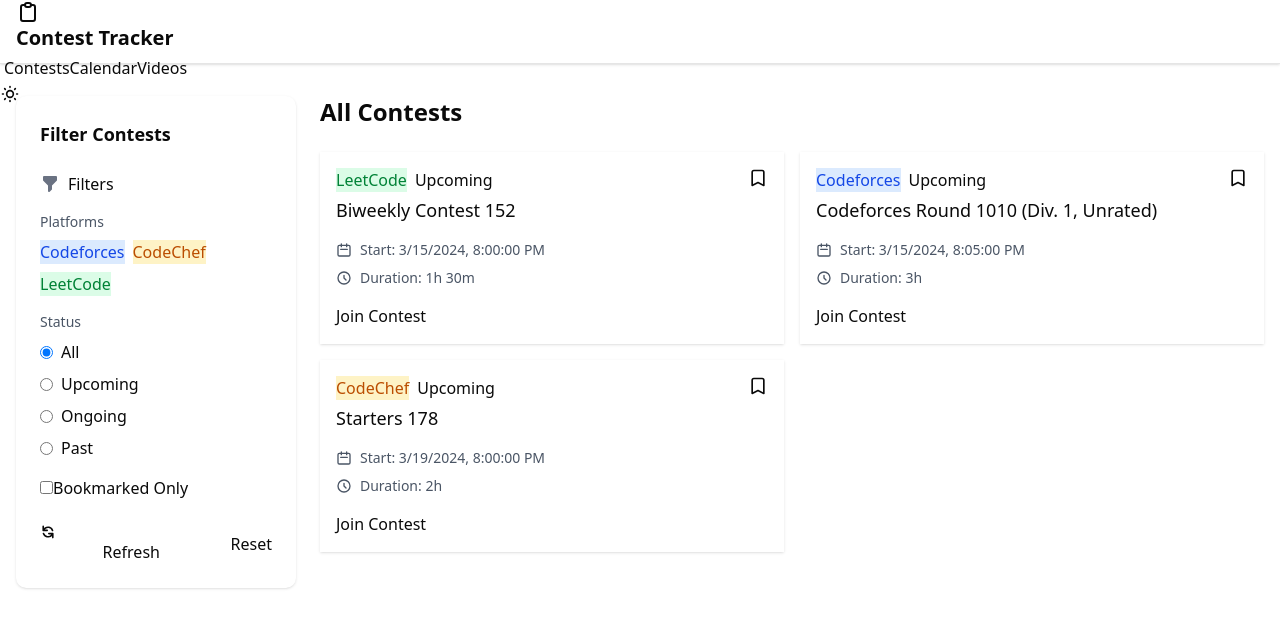
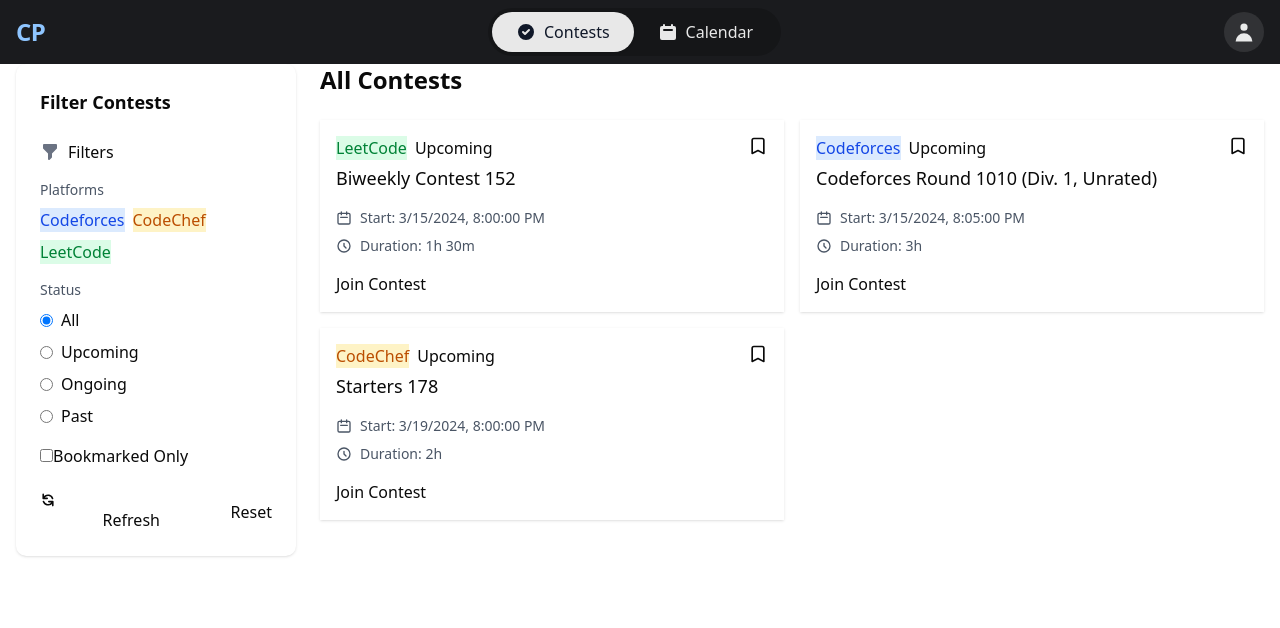
Before and after one commit to Rishabh-Raj-Pathak/Contest-Tracker, a Next.js app: page / in a window 1280 px wide. Shown: the top 628 px of the page. Built offline with nearby package versions, Linux system fonts and the light colour scheme.

Commit message:
update the navbar ui

```diff
--- a/app/components/Navbar.js
+++ b/app/components/Navbar.js
@@ -6,133 +6,96 @@
   const pathname = usePathname();
 
   const isActiveTab = (path) => {
-    return pathname === path ? "tab-active" : "";
+    return pathname === path
+      ? "bg-white/90 text-gray-900 shadow-sm"
+      : "text-white/90 hover:bg-white/10";
   };
 
   return (
-    <div className="navbar bg-white border-b shadow-sm h-16">
+    <nav className="fixed top-0 w-full z-50">
+      <div className="bg-[#1a1b1e]">
+        <div className="max-w-7xl mx-auto px-4">
+          <div className="h-16 flex items-center justify-between">
             {/* Logo Section */}
-      <div className="navbar-start pl-4">
+            <div className="flex-shrink-0">
+              <Link href="/" className="flex items-center">
+                <span className="font-bold text-2xl tracking-tight text-blue-300">
+                  CP
+                </span>
+              </Link>
+            </div>
+
+            {/* Center Navigation */}
+            <div className="flex-1 flex justify-center space-x-4">
+              <div className="bg-black/20 rounded-full p-1 flex items-center">
                 <Link
                   href="/"
-          className="btn btn-ghost gap-2 normal-case text-xl hover:bg-base-200"
+                  className={`
+                    px-6 py-2 rounded-full font-medium
+                    transition-all duration-200 flex items-center gap-2
+                    ${isActiveTab("/")}
+                  `}
                 >
                   <svg
                     xmlns="http://www.w3.org/2000/svg"
-            className="h-6 w-6"
-            fill="none"
-            viewBox="0 0 24 24"
-            stroke="currentColor"
+                    className="h-5 w-5"
+                    viewBox="0 0 20 20"
+                    fill="currentColor"
                   >
                     <path
-              strokeLinecap="round"
-              strokeLinejoin="round"
-              strokeWidth={2}
-              d="M9 5H7a2 2 0 00-2 2v12a2 2 0 002 2h10a2 2 0 002-2V7a2 2 0 00-2-2h-2M9 5a2 2 0 002 2h2a2 2 0 002-2M9 5a2 2 0 012-2h2a2 2 0 012 2"
+                      fillRule="evenodd"
+                      d="M10 18a8 8 0 100-16 8 8 0 000 16zm3.707-9.293a1 1 0 00-1.414-1.414L9 10.586 7.707 9.293a1 1 0 00-1.414 1.414l2 2a1 1 0 001.414 0l4-4z"
+                      clipRule="evenodd"
                     />
                   </svg>
-          <span className="font-semibold">Contest Tracker</span>
+                  <span>Contests</span>
                 </Link>
-      </div>
 
-      {/* Navigation Tabs - Desktop */}
-      <div className="navbar-center hidden lg:flex">
-        <div className="tabs tabs-boxed bg-base-200 p-1 gap-1">
-          <Link
-            href="/"
-            className={`tab min-w-[120px] ${isActiveTab(
-              "/"
-            )} hover:bg-base-100 transition-colors duration-200`}
-          >
-            Contests
-          </Link>
                 <Link
                   href="/calendar"
-            className={`tab min-w-[120px] ${isActiveTab(
-              "/calendar"
-            )} hover:bg-base-100 transition-colors duration-200`}
+                  className={`
+                    px-6 py-2 rounded-full font-medium
+                    transition-all duration-200 flex items-center gap-2
+                    ${isActiveTab("/calendar")}
+                  `}
                 >
-            Calendar
-          </Link>
-          <Link
-            href="/videos"
-            className={`tab min-w-[120px] ${isActiveTab(
-              "/videos"
-            )} hover:bg-base-100 transition-colors duration-200`}
+                  <svg
+                    xmlns="http://www.w3.org/2000/svg"
+                    className="h-5 w-5"
+                    viewBox="0 0 20 20"
+                    fill="currentColor"
                   >
-            Videos
+                    <path
+                      fillRule="evenodd"
+                      d="M6 2a1 1 0 00-1 1v1H4a2 2 0 00-2 2v10a2 2 0 002 2h12a2 2 0 002-2V6a2 2 0 00-2-2h-1V3a1 1 0 10-2 0v1H7V3a1 1 0 00-1-1zm0 5a1 1 0 000 2h8a1 1 0 100-2H6z"
+                      clipRule="evenodd"
+                    />
+                  </svg>
+                  <span>Calendar</span>
                 </Link>
               </div>
             </div>
 
-      {/* Theme Toggle & Mobile Menu */}
-      <div className="navbar-end pr-4">
-        <button className="btn btn-ghost btn-circle hover:bg-base-200">
+            {/* Right Section - Avatar */}
+            <div className="flex-shrink-0">
+              <button className="flex items-center justify-center h-10 w-10 rounded-full bg-white/10 hover:bg-white/20 transition-colors duration-200">
                 <svg
                   xmlns="http://www.w3.org/2000/svg"
-            className="h-5 w-5"
-            fill="none"
-            viewBox="0 0 24 24"
-            stroke="currentColor"
+                  className="h-6 w-6 text-white/90"
+                  viewBox="0 0 20 20"
+                  fill="currentColor"
                 >
                   <path
-              strokeLinecap="round"
-              strokeLinejoin="round"
-              strokeWidth={2}
-              d="M12 3v1m0 16v1m9-9h-1M4 12H3m15.364 6.364l-.707-.707M6.343 6.343l-.707-.707m12.728 0l-.707.707M6.343 17.657l-.707.707M16 12a4 4 0 11-8 0 4 4 0 018 0z"
+                    fillRule="evenodd"
+                    d="M10 9a3 3 0 100-6 3 3 0 000 6zm-7 9a7 7 0 1114 0H3z"
+                    clipRule="evenodd"
                   />
                 </svg>
               </button>
-
-        {/* Mobile Menu */}
-        <div className="dropdown dropdown-end lg:hidden">
-          <label
-            tabIndex={0}
-            className="btn btn-ghost btn-circle hover:bg-base-200"
-          >
-            <svg
-              xmlns="http://www.w3.org/2000/svg"
-              className="h-5 w-5"
-              fill="none"
-              viewBox="0 0 24 24"
-              stroke="currentColor"
-            >
-              <path
-                strokeLinecap="round"
-                strokeLinejoin="round"
-                strokeWidth={2}
-                d="M4 6h16M4 12h16M4 18h16"
-              />
-            </svg>
-          </label>
-          <ul
-            tabIndex={0}
-            className="menu menu-sm dropdown-content mt-3 z-[1] p-2 shadow-lg bg-base-100 rounded-box w-52"
-          >
-            <li>
-              <Link href="/" className={pathname === "/" ? "active" : ""}>
-                Contests
-              </Link>
-            </li>
-            <li>
-              <Link
-                href="/calendar"
-                className={pathname === "/calendar" ? "active" : ""}
-              >
-                Calendar
-              </Link>
-            </li>
-            <li>
-              <Link
-                href="/videos"
-                className={pathname === "/videos" ? "active" : ""}
-              >
-                Videos
-              </Link>
-            </li>
-          </ul>
             </div>
           </div>
         </div>
+      </div>
+    </nav>
   );
 }
--- a/app/globals.css
+++ b/app/globals.css
@@ -76,6 +76,9 @@
   --sidebar-accent-foreground: oklch(0.205 0 0);
   --sidebar-border: oklch(0.922 0 0);
   --sidebar-ring: oklch(0.708 0 0);
+  --foreground-rgb: 0, 0, 0;
+  --background-start-rgb: 214, 219, 220;
+  --background-end-rgb: 255, 255, 255;
 }
 
 .dark {
@@ -120,3 +123,45 @@
     @apply bg-background text-foreground;
   }
 }
+
+/* Navbar styles */
+nav {
+  backdrop-filter: blur(8px);
+  -webkit-backdrop-filter: blur(8px);
+}
+
+/* Active tab animation */
+nav a {
+  position: relative;
+  transition: all 0.3s ease;
+}
+
+nav a.bg-white\/90 {
+  animation: tabActive 0.3s ease forwards;
+}
+
+@keyframes tabActive {
+  0% {
+    transform: scale(0.95);
+  }
+  50% {
+    transform: scale(1.05);
+  }
+  100% {
+    transform: scale(1);
+  }
+}
+
+/* Avatar hover effect */
+nav button {
+  transition: all 0.2s ease;
+}
+
+nav button:hover {
+  transform: scale(1.05);
+}
+
+/* Main content padding for fixed navbar */
+main {
+  padding-top: 4rem;
+}
```
Lines whose indentation alone changed are shown as unchanged.
